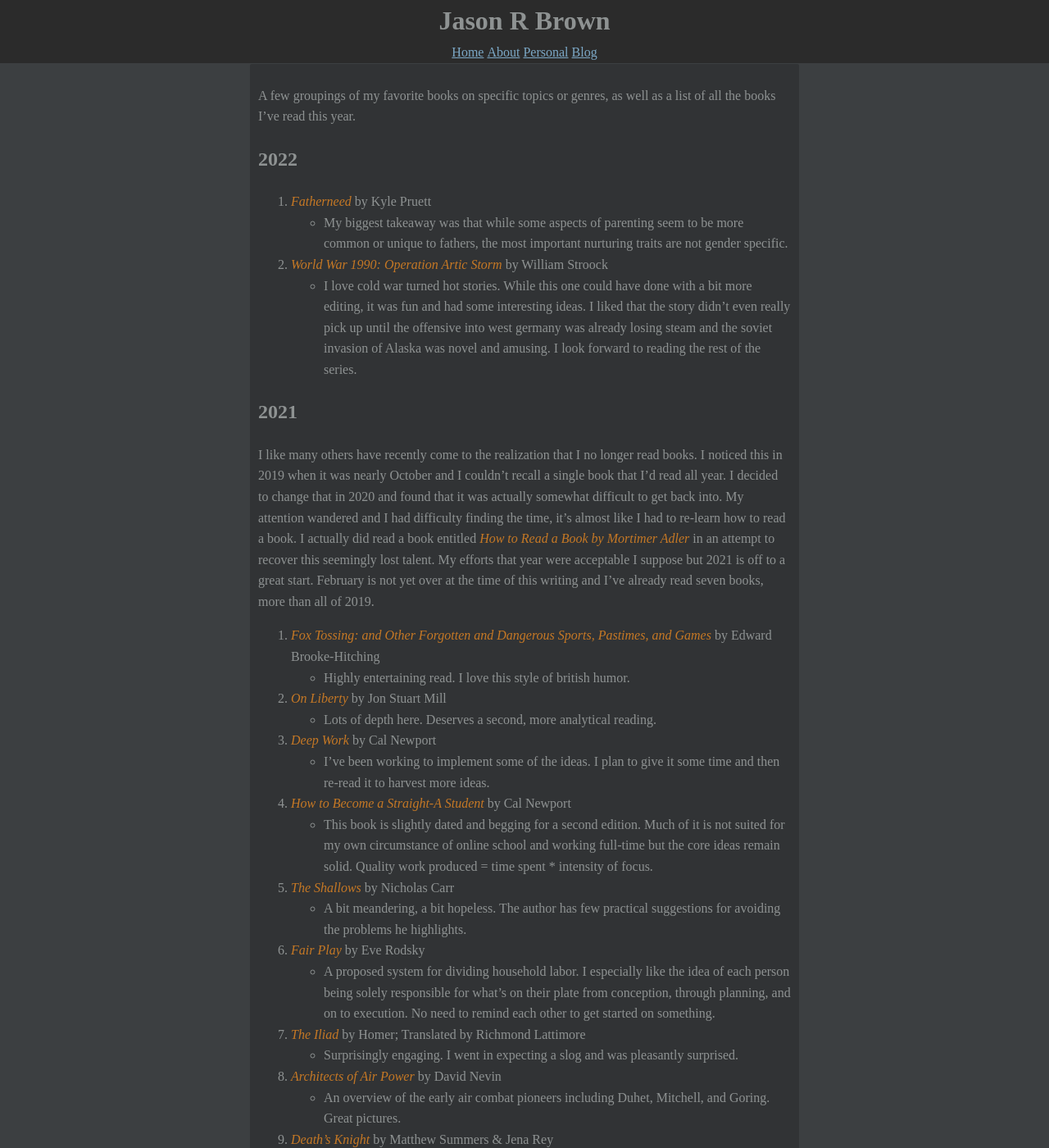
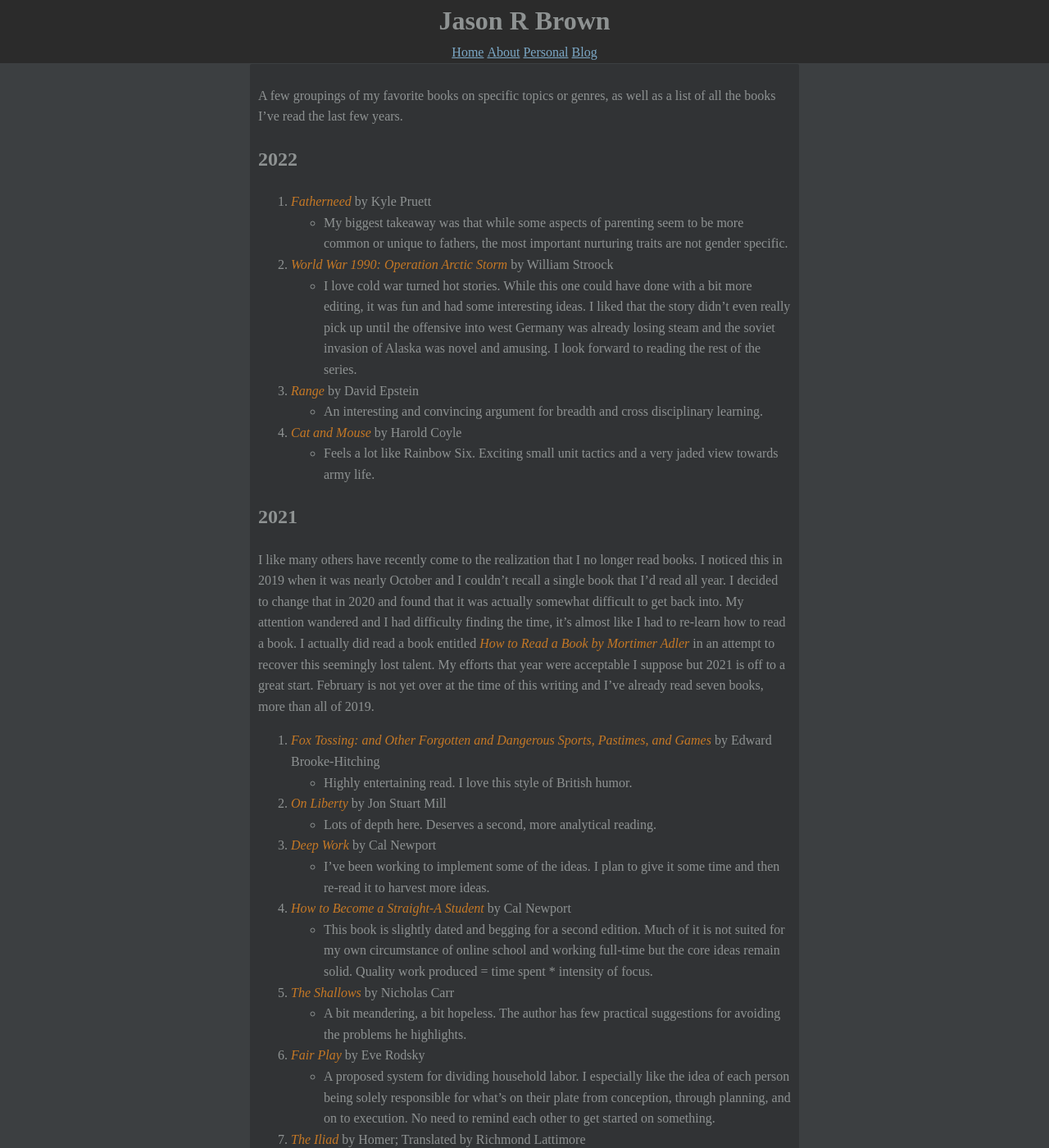
Before and after one commit to noUsernamesLef7/noUsernamesLef7.github.io, a Jekyll site: the page built from personal/books/index.md, in a window 1280 px wide and 1400 px high. Shown: the whole window at 82% size. Built offline with Jekyll 4.4.1, drawn with Linux system fonts in a browser that asks for light colours; some of the changed text lies outside the part shown.

Commit message:
Update book list

```diff
--- a/personal/books/index.md
+++ b/personal/books/index.md
@@ -1,22 +1,27 @@
 ---
 layout: default
-date: 2021-09-19
+date: 2022-03-31
 author: Jason Brown
 title: Books
 ---
-A few groupings of my favorite books on specific topics or genres, as well as a list of all the books I've read this year.
+A few groupings of my favorite books on specific topics or genres, as well as a list of all the books I've read the last few years.
 
 ## 2022
 1. *Fatherneed* by Kyle Pruett
 	* My biggest takeaway was that while some aspects of parenting seem to be more common or unique to fathers, the most important nurturing traits are not gender specific.
-2. *World War 1990: Operation Artic Storm* by William Stroock
-	* I love cold war turned hot stories. While this one could have done with a bit more editing, it was fun and had some interesting ideas. I liked that the story didn't even really pick up until the offensive into west germany was already losing steam and the soviet invasion of Alaska was novel and amusing. I look forward to reading the rest of the series.
+2. *World War 1990: Operation Arctic Storm* by William Stroock
+	* I love cold war turned hot stories. While this one could have done with a bit more editing, it was fun and had some interesting ideas. I liked that the story didn't even really pick up until the offensive into west Germany was already losing steam and the soviet invasion of Alaska was novel and amusing. I look forward to reading the rest of the series.
+3. *Range* by David Epstein
+	* An interesting and convincing argument for breadth and cross disciplinary learning.
+4. *Cat and Mouse* by Harold Coyle
+	* Feels a lot like Rainbow Six. Exciting small unit tactics and a very jaded view towards army life.
+
 
 ## 2021
 I like many others have recently come to the realization that I no longer read books. I noticed this in 2019 when it was nearly October and I couldn't recall a single book that I'd read all year. I decided to change that in 2020 and found that it was actually somewhat difficult to get back into. My attention wandered and I had difficulty finding the time, it's almost like I had to re-learn how to read a book. I actually did read a book entitled *How to Read a Book by Mortimer Adler* in an attempt to recover this seemingly lost talent. My efforts that year were acceptable I suppose but 2021 is off to a great start. February is not yet over at the time of this writing and I've already read seven books, more than all of 2019.
 
 1. *Fox Tossing: and Other Forgotten and Dangerous Sports, Pastimes, and Games* by Edward Brooke-Hitching
-	* Highly entertaining read. I love this style of british humor.
+	* Highly entertaining read. I love this style of British humor.
 2. *On Liberty* by Jon Stuart Mill
 	* Lots of depth here. Deserves a second, more analytical reading.
 3. *Deep Work* by Cal Newport
@@ -48,13 +53,13 @@ I like many others have recently come to the realization that I no longer read b
 16. *Calvin & Hobbes: The Days Are Just Packed* by Bill Watterson
 	* I've loved Calvin & Hobbes since I was a child and have read all of them. It's a nice nostalgia trip to re-read them plus I pick up on more of the jokes now.
 17. *The Persians* by Aeschylus; Translated by Robert Potter
-	* A lot of pandering to the Greek audience, the persians referring to themselves as barbarians and bemoaning how foolish they were to face the mighty Greek armies. Still it was pretty decent and interesting from a historical perspective.
+	* A lot of pandering to the Greek audience, the Persians referring to themselves as barbarians and bemoaning how foolish they were to face the mighty Greek armies. Still it was pretty decent and interesting from a historical perspective.
 18. *The Seven Against Thebes* by Aeschylus; Translated by E. D. A. Morshead
 	* Decent, the closing scene with Antigone was interesting.
 19. *God Is Not Great: How Religion Poisons Everything* by Christopher Hitchens
 	* Hitchens has a way of showing things outside the normal cultural lens we view the world through.
 20. *What Isaiah Says To Me* by Daryl Budd
-	* While reading through the Old Testament as part of my reading list, I decided to read my grandfathers book on Isaiah. He definitely spent a lot of time studying it and it's probably a decent study guide for mormons.
+	* While reading through the Old Testament as part of my reading list, I decided to read my grandfathers book on Isaiah. He definitely spent a lot of time studying it and it's probably a decent study guide for Mormons.
 21. *The Old Testament (New International Version)*
 	* I had forgotten that the old testament heavily features magic and gods other than the god of Israel. There are even prophets of the other gods that issue curses and such. I found the history sections interesting, the prophecy sections uninteresting apart from noting that many of them have passed their stated time frame.
 22. *Agamemnon* by Aeschylus; Translated by E. D. A. Morshead
@@ -86,6 +91,6 @@ I like many others have recently come to the realization that I no longer read b
 35. *Odyssey One: Into The Black* by Evan Currie
 	* Absolutely fantastic. The pacing is very fast, it almost made me feel like I was the captain having to confront all these rapidly changing circumstances and dealing with each new crisis. Great space combat action and even better ground combat. Had a few novel technologies but didn't fall into the common trap of not fully thinking through the implications and applications. Just a really great sci fi book. I can't wait to read the rest of the series.
 36. *Armored Cav* by Tom Clancy
-	* An extremely detailed peek into the world of the well oiled machine that was the armored cavalary immediately after the first Gulf War. I learned a lot of interesting technical details that I hadn't known about before, like the barrel droop sensor on the Abrams and artillery deployed EW rounds.
+	* An extremely detailed peek into the world of the well oiled machine that was the armored cavalry immediately after the first Gulf War. I learned a lot of interesting technical details that I hadn't known about before, like the barrel droop sensor on the Abrams and artillery deployed EW rounds.
 37. *Citrix VDI Handbook And Best Practices* by Citrix
-	* I read through it to get a better understanding of how the various pieces of Citrix infrastructure fit together. The book does a good job of walking your through the entire project lifecycle from conception and planning through to maintenance and troubleshooting.
+	* I read through it to get a better understanding of how the various pieces of Citrix infrastructure fit together. The book does a good job of walking your through the entire project life cycle from conception and planning through to maintenance and troubleshooting.
```
Also changed, not shown: other parts of personal/books/index.md (+2 -2 lines).
